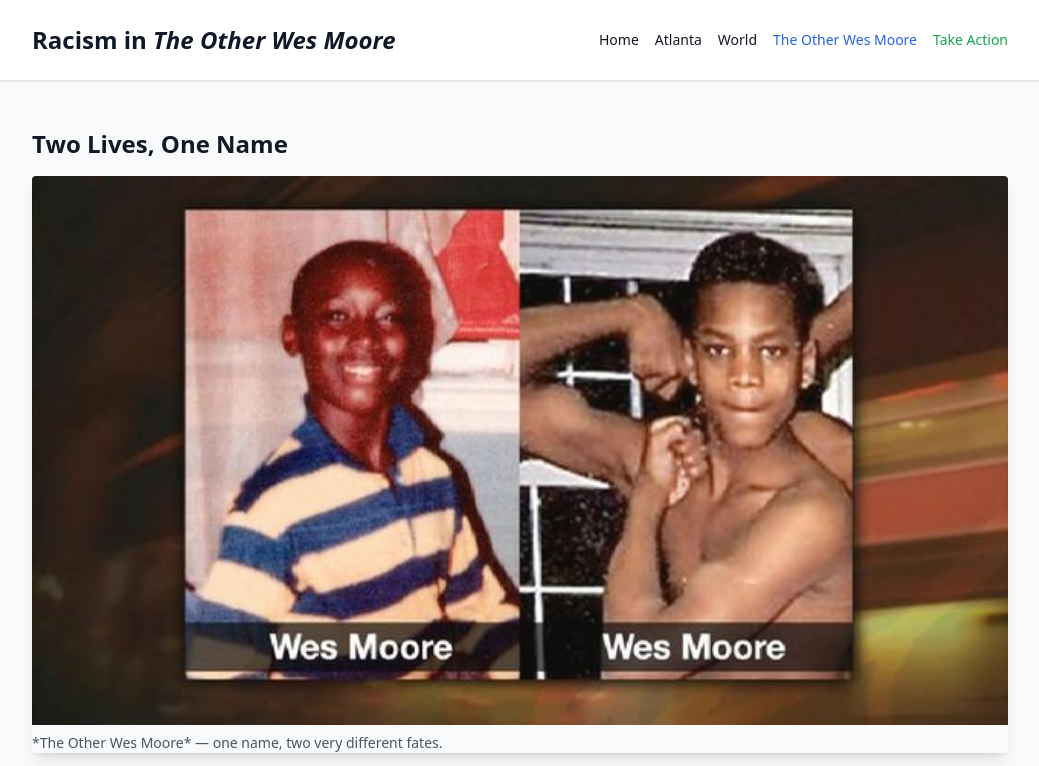
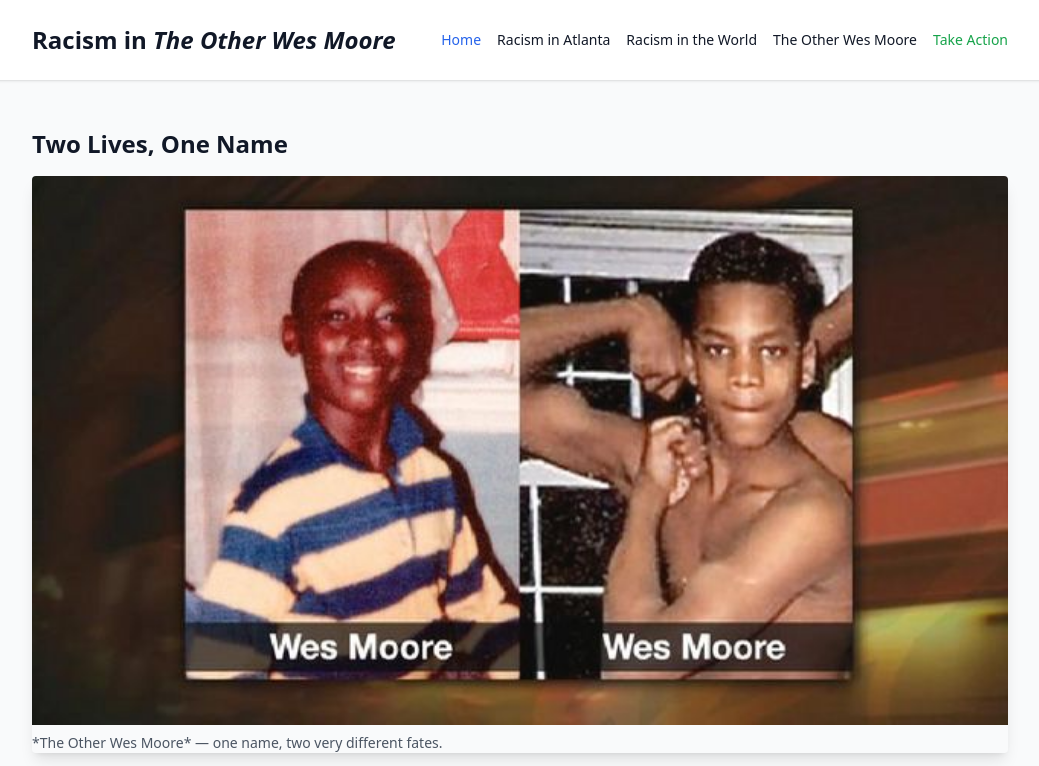
Before and after one commit to HeavenlyHellish/racism-in-other-wes-moore, a plain HTML site: page memoir.html in a window 1280 px wide. Shown: the top 766 px of the page, without its empty margins (120-1159 px from the left). Drawn offline with nearby package versions, Linux system fonts and the light colour scheme.

Commit message:
polished up after peer review

```diff
--- a/memoir.html
+++ b/memoir.html
@@ -13,10 +13,10 @@
       <h1 class="text-2xl font-bold">Racism in <em>The Other Wes Moore</em></h1>
       <nav>
         <ul class="flex gap-4 text-sm">
-          <li><a href="index.html" class="hover:underline">Home</a></li>
-          <li><a href="atlanta.html" class="hover:underline">Atlanta</a></li>
-          <li><a href="world.html" class="hover:underline">World</a></li>
-          <li><a href="memoir.html" class="text-blue-600 hover:underline">The Other Wes Moore</a></li>
+          <li><a href="index.html" class="text-blue-600 hover:underline">Home</a></li>
+          <li><a href="atlanta.html" class="hover:underline">Racism in Atlanta</a></li>
+          <li><a href="world.html" class="hover:underline">Racism in the World</a></li>
+          <li><a href="memoir.html" class="hover:underline">The Other Wes Moore</a></li>
           <li><a href="action.html" class="text-green-600 hover:underline">Take Action</a></li>
         </ul>
       </nav>
```
Also changed, not shown: action.html (+3 -3 lines), atlanta.html (+3 -3 lines), index.html (+2 -9 lines), world.html (+3 -3 lines).
